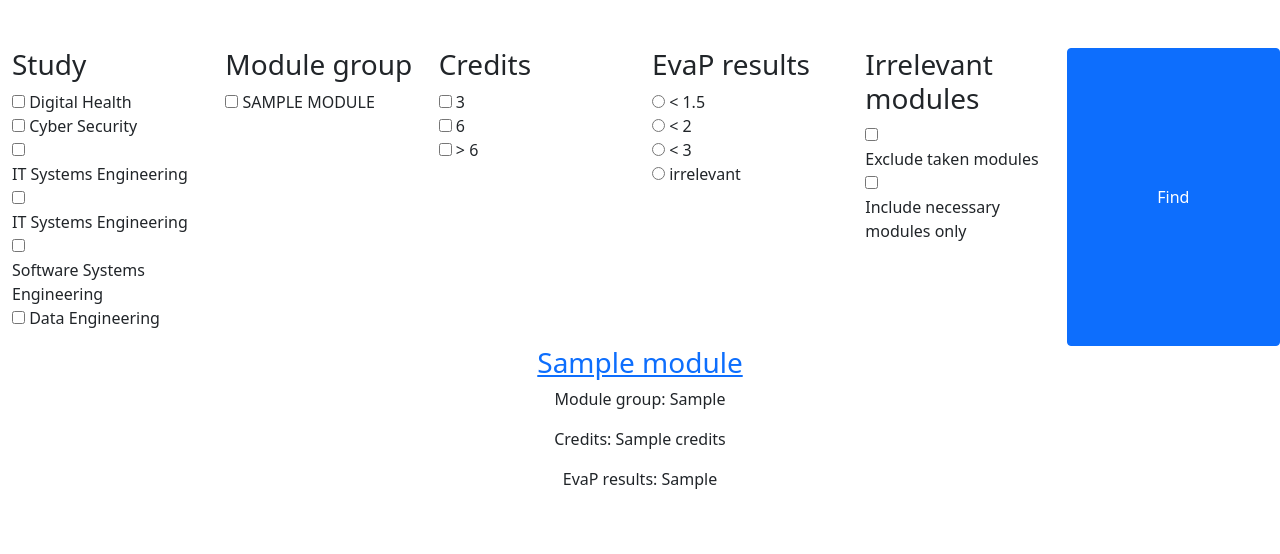
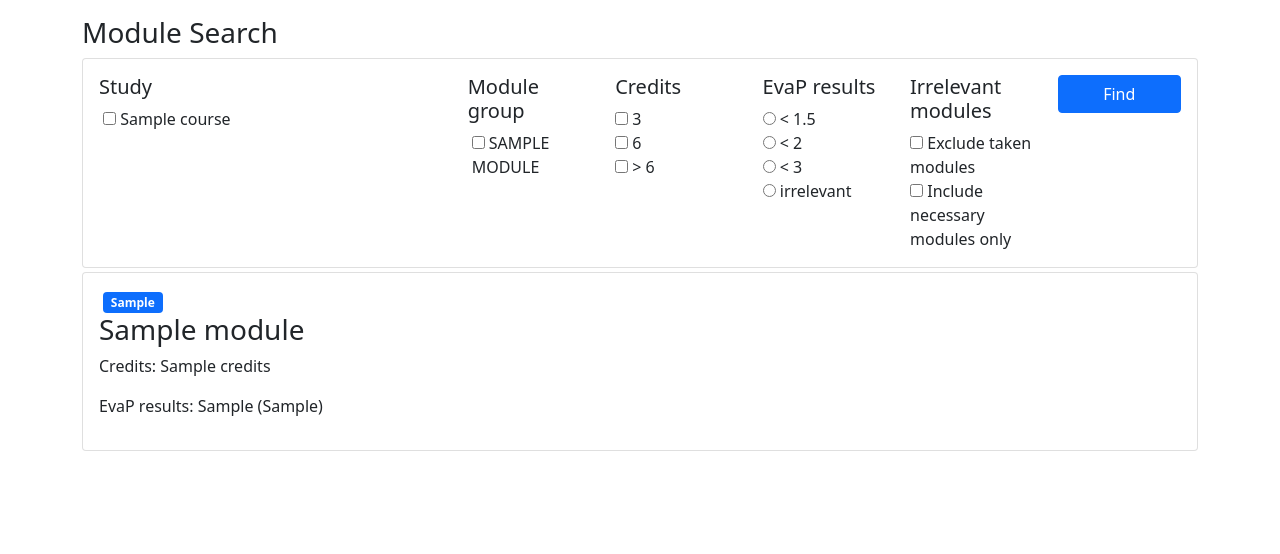
Before and after one commit to JohannKaspar/hpi_course_helper, a Flask app: template templates/search.html in a window 1280 px wide. Shown: the part 66-620 px from the top of the page. Run offline with Flask 3, Linux system fonts and the light colour scheme; the template is opened without the code that fills it: most values are stand-ins (such as "Sample title", 1, 10 or a date in 2020); some libraries are stand-ins or nearby versions.

Commit message:
Search page mechanism works. Added some styling to the search page.

```diff
--- a/app.py
+++ b/app.py
@@ -7,8 +7,9 @@ from flask_session import Session
 from tempfile import mkdtemp
 from werkzeug.security import check_password_hash, generate_password_hash
 from datetime import datetime
+from helpers import courses_dict
 
-from helpers import apology, login_required, lookup, usd, is_integer
+from helpers import apology, login_required, is_integer
 
 # Configure application
 app = Flask(__name__)
@@ -16,16 +17,13 @@ app = Flask(__name__)
 # Ensure templates are auto-reloaded
 app.config["TEMPLATES_AUTO_RELOAD"] = True
 
-# Custom filter
-app.jinja_env.filters["usd"] = usd
-
 # Configure session to use filesystem (instead of signed cookies)
 app.config["SESSION_PERMANENT"] = False
 app.config["SESSION_TYPE"] = "filesystem"
 Session(app)
 
 # Configure CS50 Library to use SQLite database
-db = SQL("sqlite:///finance.db")
+db = SQL("sqlite:///hpi_modules.db")
 
 
 @app.after_request
@@ -127,21 +125,7 @@ def logout():
 def index():
     """Show weekly planner"""
     user_id = session["user_id"]
-    cash = db.execute("SELECT cash FROM users WHERE id = ?", user_id)[0]["cash"]
-
-    # holdings is a list of dicts with keys like "symbol", "shares"
-    holdings = db.execute("SELECT symbol, shares FROM (SELECT symbol, SUM(shares) as shares FROM transactions WHERE user_id = ? GROUP BY symbol) WHERE shares != 0;", user_id)
-    grand_value = 0
-    if not holdings == []:
-        for stock in holdings:
-            quote = lookup(stock.get("symbol"))
-            if quote:
-                stock["price"] = quote.get("price")
-                stock["value"] = stock["price"] * stock["shares"]
-                grand_value += stock["value"]
-    cash = db.execute("SELECT cash FROM users WHERE id = ?", user_id)[0]["cash"]
-    grand_value += cash
-    return render_template("index.html", holdings=holdings, cash=cash, grand_value=grand_value)
+    return render_template("index.html")
 
 
 @app.route("/buy", methods=["GET", "POST"])
@@ -189,35 +173,57 @@ def search():
 
     # User reached route via GET (as by clicking a link or via redirect)
     if request.method == "GET":
-        return render_template("search.html", module_display_list=[])
+        # query for all available module groups
+        module_groups_query_results = db.execute("SELECT DISTINCT module_group FROM course_modules;")
+        module_groups = [row.get("module_group") for row in module_groups_query_results]
+        return render_template("search.html", module_display_list=[], courses_dict=courses_dict, module_groups=module_groups)
     else:
         # Validate user input
-        if not request.form.get("symbol"):
+        """ if not request.form.get("symbol"):
             return apology("must enter a stock")
         elif not request.form.get("shares"):
             return apology("must enter number of shares to buy")
         elif not is_integer(request.form.get("shares")):
             return apology("must enter a whole number of shares > 0")
         elif int(request.form.get("shares")) < 1:
-            return apology("must enter a whole number of shares > 0")
+            return apology("must enter a whole number of shares > 0") """
 
-        symbol = request.form.get("symbol")
-        shares = int(request.form.get("shares"))
-        quote = lookup(request.form.get("symbol"))
         user_id = session["user_id"]
-        if quote:
-            price = quote["price"]
-            total = price * shares
-            cash = db.execute("SELECT cash FROM users WHERE id = ?", user_id)[0]["cash"]
-            if cash < total:
-                return apology("You can't afford the selected amount of shares")
-            else:
-                db.execute("UPDATE users SET cash = ? WHERE id = ?;", cash - total, user_id)
-                db.execute("INSERT INTO transactions (user_id, symbol, price, shares, time) \
-                    VALUES (?, ?, ?, ?, ?);", user_id, symbol, price, shares, datetime.now())
-            return redirect("/")
-        else:
-            return apology("Stock not found")
+
+
+        query_parts = [
+            """SELECT modules.*, GROUP_CONCAT(course_modules.module_group || '-' || course_modules.submodule_group) as module_group_subgroup_combinations
+            FROM modules
+            JOIN course_modules ON modules.url_trimmed = course_modules.module_url_trimmed
+            JOIN courses ON courses.course_abbreviation = course_modules.course_abbreviation"""
+        ]
+        query_params = []
+        if request.form.getlist("course_checkboxes"):
+            query_parts.append("WHERE")
+            query_parts.append(" OR ".join(["courses.course_abbreviation = ?" for _ in request.form.getlist("course_checkboxes")]))
+            query_params.extend(request.form.getlist("course_checkboxes"))
+        if request.form.get("module_group_checkboxes"):
+            query_parts.append("AND")
+            query_parts.append(" OR ".join(["course_modules.module_group = ?" for _ in request.form.getlist("module_group_checkboxes")]))
+            query_params.extend(request.form.getlist("module_group_checkboxes"))
+        if request.form.get("credits_checkboxes"):
+            query_parts.append("AND")
+            query_parts.append(" OR ".join(["modules.credits = ?" for _ in request.form.getlist("credits_checkboxes")]))
+            query_params.extend(request.form.getlist("credits_checkboxes"))
+        if request.form.get("evap_max_result"):
+            query_parts.append("AND")
+            query_parts.append("modules.evap_grade <= ?")
+            query_params.append(request.form.get("evap_max_result"))
+
+        # TODO implement already taken module filter and necessary modules filter
+        query_parts.append("GROUP BY modules.url_trimmed;")
+        query = " ".join(query_parts)
+        res = db.execute(query, *query_params)
+
+        # query for all available module groups
+        module_groups_query_results = db.execute("SELECT DISTINCT module_group FROM course_modules;")
+        module_groups = [row.get("module_group") for row in module_groups_query_results]
+        return render_template("search.html", module_display_list=res, courses_dict=courses_dict, module_groups=module_groups)
 
 
 @app.route("/taken", methods=["GET"])
--- /dev/null
+++ b/static/custom.css
@@ -0,0 +1,16 @@
+/* Add padding between sections on smaller screens */
+@media (max-width: 768px) {
+    .row > .col-6 {
+        margin-bottom: 15px;
+    }
+}
+
+label {
+    display: contents!important;
+}
+
+.result-filter-list {
+    max-height: 170px;
+    overflow-y: auto;
+    padding-left: 4px;
+  }
--- a/templates/layout.html
+++ b/templates/layout.html
@@ -14,7 +14,7 @@
         <!-- https://favicon.io/emoji-favicons/money-bag/ -->
         <link href="/static/favicon.ico" rel="icon">
 
-        <link href="/static/styles.css" rel="stylesheet">
+        <link href="/static/custom.css" rel="stylesheet">
 
         <title>HPI Module explorer: {% block title %}{% endblock %}</title>
 
@@ -56,8 +56,12 @@
             </header>
         {% endif %}
 
-        <main class="container-fluid py-5 text-center">
-            {% block main %}{% endblock %}
+        <main>
+            <div id="content" class="p-3 mb-4">
+                <div class="container">
+                    {% block main %}{% endblock %}
+                </div>
+            </div>
         </main>
 
     </body>
--- a/templates/search.html
+++ b/templates/search.html
@@ -5,41 +5,42 @@
 {% endblock %}
 
 {% block main %}
+    <h3>Module Search</h3>
+    <div class="card mb-1">
+        <div class="card-body">
             <form action="/search" method="post">
-        <div class="row text-start">
-            <div class="col-md-2 mb-3">
-                <h3>Study</h3>
-                <input type="checkbox" id="digital_health" name="digital_health" value="digital_health">
-                <label for="digital_health"> Digital Health</label><br>
-                <input type="checkbox" id="cyber_security" name="cyber_security" value="cyber_security">
-                <label for="cyber_security"> Cyber Security </label><br>
-                <input type="checkbox" id="itse_bachelor" name="itse_bachelor" value="itse_bachelor">
-                <label for="itse_bachelor"> IT Systems Engineering</label><br>
-                <input type="checkbox" id="itse_master" name="itse_master" value="itse_master">
-                <label for="itse_master"> IT Systems Engineering</label><br>
-                <input type="checkbox" id="software_systems_engineering" name="software_systems_engineering" value="software_systems_engineering">
-                <label for="software_systems_engineering"> Software Systems Engineering</label><br>
-                <input type="checkbox" id="data_engineering" name="data_engineering" value="data_engineering">
-                <label for="data_engineering"> Data Engineering</label><br>
+                <div class="row">
+                    <div class="col-6 col-sm-6 col-md-4">
+                        <h5>Study</h5>
+                        <div id="course_selection" class="result-filter-list">
+                            {% for course, abbreviation in courses_dict.items() %}
+                                <div>
+                                    <input type="checkbox" id="{{ abbreviation }}" name="course_checkboxes" value="{{ abbreviation }}">
+                                    <label for="{{ abbreviation }}"> {{ course }} </label><br>
                                 </div>
-            <div class="col-md-2">
-                <h3>Module group</h3>
-                {% for module in module_group or ['SCAD', 'DICR', 'OSIS', 'ITSE', 'APAD', 'SECA', 'SSE', 'CS'] %}
-                    <input type="checkbox" id="{{ module }}" name="{{ module }}" value="{{ module }}">
+                            {% endfor %}
+                        </div>
+                    </div>
+                    <div class="col-6 col-sm-4 col-md">
+                        <h5>Module group</h5>
+                        <div id="module_group_selection" class="result-filter-list">
+                            {% for module in module_groups %}
+                                <input type="checkbox" id="{{ module }}" name="module_group_checkboxes" value="{{ module }}">
                                 <label for="{{ module }}"> {{ module.upper() }} </label><br>
                             {% endfor %}
                         </div>
-            <div class="col-md-2">
-                <h3>Credits</h3>
-                <input type="checkbox" id="3" name="3" value="3">
+                    </div>
+                    <div class="col-6 col-sm-4 col-md">
+                        <h5>Credits</h5>
+                        <input type="checkbox" id="3" name="credits_checkboxes" value="3">
                         <label for="3"> 3 </label><br>
-                <input type="checkbox" id="6" name="6" value="6">
+                        <input type="checkbox" id="6" name="credits_checkboxes" value="6">
                         <label for="6"> 6 </label><br>
-                <input type="checkbox" id=">6" name=">6" value=">6">
+                        <input type="checkbox" id=">6" name="credits_checkboxes" value=">6">
                         <label for=">6"> &gt 6 </label><br>
                     </div>
-            <div class="col-md-2">
-                <h3>EvaP results</h3>
+                    <div class="col-6 col-sm-4 col-md">
+                        <h5>EvaP results</h5>
                         <input type="radio" id="1.5" name="evap_max_result" value="1.5">
                         <label for="1.5"> &lt 1.5 </label><br>
                         <input type="radio" id="2" name="evap_max_result" value="2">
@@ -49,33 +50,39 @@
                         <input type="radio" id="6" name="evap_max_result" value="6">
                         <label for="6"> irrelevant </label><br>
                     </div>
-            <div class="col-md-2">
-                    <h3>Irrelevant modules</h3>
+                    <div class="col-6 col-sm-4 col-md">
+                            <h5>Irrelevant modules</h5>
                         <input type="checkbox" id="exclude_taken" name="exclude_taken" value="exclude_taken">
                         <label for="exclude_taken"> Exclude taken modules </label><br>
                         <input type="checkbox" id="include_relevant_only" name="include_relevant_only" value="include_relevant_only">
                         <label for="include_relevant_only"> Include necessary modules only </label><br>
                     </div>
-            <button class="btn btn-primary col-md-2" type="submit">Find</button>
+                    <div class="col-6 col-sm-4 col-md d-flex justify-content-center align-items-start">
+                        <button class="btn btn-primary w-100" type="submit">Find</button>
+                    </div>
                 </div>
             </form>
-    {% if module_display_list|length == 0 %}
-        <div class="row">
-            <div>
-                <h3>No modules found</h3>
         </div>
     </div>
-    {% else %}
+    {% if not module_display_list|length == 0 %}
         {% for module in module_display_list%}
             <div class="row">
+                <a href="{{ module.get('module_url_trimmed') }}" style="text-decoration: none; color: inherit;">
+                    <div class="card mb-1">
+                        <div class="card-body">
+                            <div id="module_group_badges" class="d-flex flex-row flex-wrap">
+                                {% for submodule_group in module.get('module_group_subgroup_combinations').split(",") %}
                                 <div>
-                    <a href="{{ module.get('name') }}">
-                        <h3>{{ module.get("name") }}</h3>
+                                    <span class="badge bg-primary badge-degree mx-1">{{ submodule_group.strip("-") }}</span>
+                                </div>
+                            {% endfor %}
+                            </div>
+                            <h3 class="card-title">{{ module.get("title") }}</h3>
+                            <p>Credits: {{ module.get("credits") }}</p>
+                            <p>EvaP results: {{ module.get("evap_grade") }} ({{module.get("evap_semester")}})</p>
+                            </div>
+                    </div>
                 </a>
-                    <p>Module group: {{ module.get("module_group") }}</p>
-                    <p>Credits: {{ module.get("credits") }}</p>
-                    <p>EvaP results: {{ module.get("evap_max_result") }}</p>
-                </div>
             </div>
         {% endfor %}
     {% endif %}
```
Also changed, not shown: helpers.py (+1 -33 lines), sqlite_db_setup.sql (+8 -0 lines), hpi_modules.db, 3 other files. Lines whose indentation alone changed are shown as unchanged.
